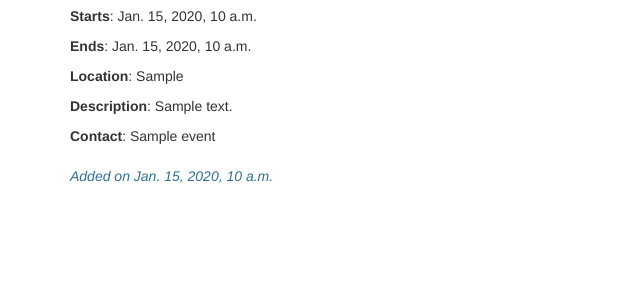
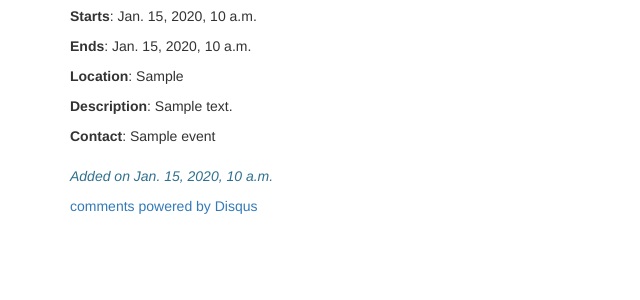
Before and after one commit to greyshi/ut-events-form, a Django app: page /events/1/ in a window 1280 px wide. Shown: the part 148-448 px from the top of the page, without its empty margins (0-640 px from the left). Run offline with Django 3.2, Linux system fonts and the light colour scheme; tables that the repository leaves empty hold one stand-in row (values such as "Sample post"); parts of the project's set-up code (start-up, migrations or seed data) failed here and were passed over; some libraries are stand-ins or nearby versions.

Commit message:
Add the ability to comment on events

```diff
--- a/form/templates/base.html
+++ b/form/templates/base.html
@@ -88,6 +88,20 @@
       my base content
       {% endblock content %}
     </div>
+
+    <script type="text/javascript">
+      /* * * CONFIGURATION VARIABLES: EDIT BEFORE PASTING INTO YOUR WEBPAGE * * */
+      var disqus_shortname = 'utevents'; // required: replace example with your forum shortname
+
+      /* * * DON'T EDIT BELOW THIS LINE * * */
+      (function () {
+          var s = document.createElement('script'); s.async = true;
+          s.type = 'text/javascript';
+          s.src = '//' + disqus_shortname + '.disqus.com/count.js';
+          (document.getElementsByTagName('HEAD')[0] || document.getElementsByTagName('BODY')[0]).appendChild(s);
+      }());
+    </script>
+
   </body>
 
 </html>
--- a/form/templates/detail.html
+++ b/form/templates/detail.html
@@ -27,6 +27,23 @@ UT Events - {{ event.title }}
     <p><strong>Contact</strong>: {{ event.contact_name }}</p>
   {% endif %}
   <em><p class='text-info' style="margin-top: 20px">Added on {{ event.pub_date }}</p></em>
+
+  <div id="disqus_thread"></div>
+    <script type="text/javascript">
+        /* * * CONFIGURATION VARIABLES: EDIT BEFORE PASTING INTO YOUR WEBPAGE * * */
+        var disqus_shortname = 'utevents'; // required: replace example with your forum shortname
+        var disqus_identifier = '{{ event.id }}';
+
+        /* * * DON'T EDIT BELOW THIS LINE * * */
+        (function() {
+            var dsq = document.createElement('script'); dsq.type = 'text/javascript'; dsq.async = true;
+            dsq.src = '//' + disqus_shortname + '.disqus.com/embed.js';
+            (document.getElementsByTagName('head')[0] || document.getElementsByTagName('body')[0]).appendChild(dsq);
+        })();
+    </script>
+    <noscript>Please enable JavaScript to view the <a href="http://disqus.com/?ref_noscript">comments powered by Disqus.</a></noscript>
+    <a href="http://disqus.com" class="dsq-brlink">comments powered by <span class="logo-disqus">Disqus</span></a>
+
 </div>
 
 {% endblock content %}
--- a/form/templates/events.html
+++ b/form/templates/events.html
@@ -16,7 +16,7 @@ UT Events
   <legend></legend>
   {% for event in events %}
       <h3 style='margin-top: 30px'><a href="{% url 'detail' event.id %}">{{ event.title }}</a></h3>
-      <div class="well well">
+      <div class="well">
         <h5 class="text-info">When</h5>
         {% if event.end_time %}
           <p>{{ event.start_time }} - {{ event.end_time }}</p>
@@ -26,6 +26,8 @@ UT Events
         <h5 class="text-info">Where</h5>
         <p>{{ event.location }}</p>
       </div>
+      <p style="margin-top: -10px; margin-bottom: 50px"><a href="{% url 'detail' event.id %}#disqus_thread" data-disqus-identifier="{{ event.id }}"></a></p>
+
   {% endfor %}
 </div>
 
```
